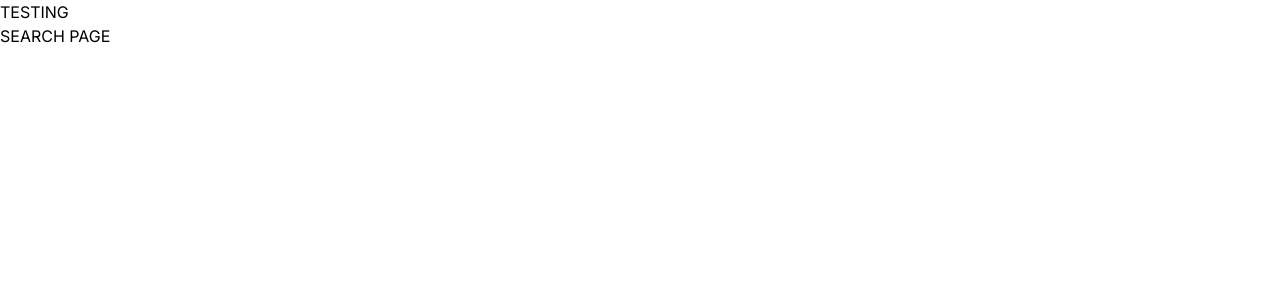
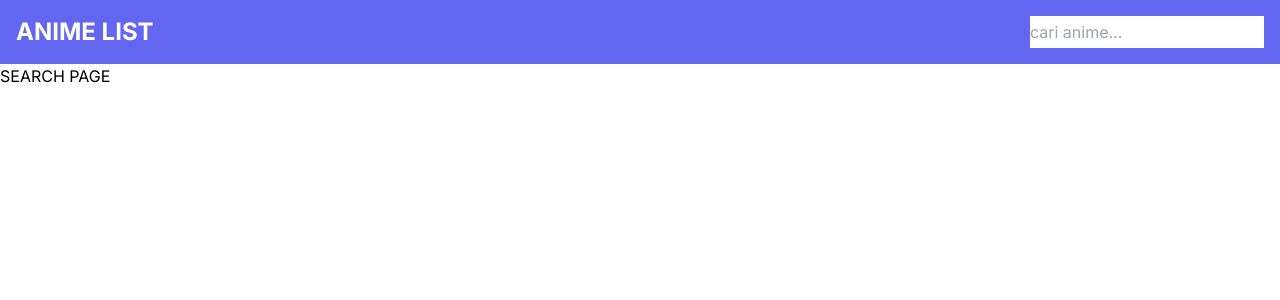
Before and after one commit to femas-arianda-rizki/Anime_List, a Next.js app: page /search in a window 1280 px wide. Shown: the top 300 px of the page. Built offline with nearby package versions, Linux system fonts and the light colour scheme.

Commit message:
commit all changes

```diff
--- a/src/app/components/AnimeList/index.js
+++ b/src/app/components/AnimeList/index.js
@@ -1,11 +1,12 @@
 import Image from "next/image";
+import Link from "next/link";
 
-const AnimeList = ({ title, images }) => {
+const AnimeList = ({ title, images, id }) => {
   return (
-    <div className="">
+    <Link href={`/${id}`} className="cursor-pointer">
       <Image src={images} alt="..." width={350} height={350} />
       <h3 className="font-bold md:text-xl text-md p-4">{title}</h3>
-    </div>
+    </Link>
   );
 };
 
--- /dev/null
+++ b/src/app/components/Utilities/Navbar/index.js
@@ -0,0 +1,16 @@
+import Link from "next/link";
+
+const Navbar = () => {
+  return (
+    <header className="bg-indigo-500">
+      <div className="flex flex-col md:flex-row justify-between p-4 gap-2">
+        <Link href="/" className="font-bold text-white text-2xl">
+          ANIME LIST
+        </Link>
+        <input placeholder="cari anime..." className="" />
+      </div>
+    </header>
+  );
+};
+
+export default Navbar;
--- a/src/app/globals.css
+++ b/src/app/globals.css
@@ -12,6 +12,8 @@
 
 img {
   width: 100%;
+  min-height: 300px;
+  max-height: 350px;
   height: auto;
   transition: 0.3s ease all;
   -o-transition: 0.3s ease all;
--- a/src/app/layout.js
+++ b/src/app/layout.js
@@ -1,5 +1,6 @@
 import { Inter } from "next/font/google";
 import "./globals.css";
+import Navbar from "./components/Utilities/Navbar";
 
 const inter = Inter({ subsets: ["latin"] });
 
@@ -12,7 +13,7 @@ export default function RootLayout({ children }) {
   return (
     <html lang="en">
       <body className={inter.className}>
-        <div>TESTING</div>
+        <Navbar/>
         {children}
         </body>
     </html>
--- a/src/app/page.js
+++ b/src/app/page.js
@@ -6,23 +6,28 @@
 //   )
 // }
 import AnimeList from "@/app/components/AnimeList";
+import Link from "next/link";
 
 const Home = async () => {
   const response = await fetch(
-    `${process.env.NEXT_PUBLIC_API_BASE_URL}/top/anime`
+    `${process.env.NEXT_PUBLIC_API_BASE_URL}/top/anime?limit=8`
   );
   const anime = await response.json();
 
   return (
     <div>
-      <h1>Paling Populer</h1>
-      <div className="grid md:grid-cols-5 sm:grid-cols-3 grid-cols-2 gap-4">
+      <div className="flex justify-between items-center p-4 font-bold">
+        <h1 className="text-2xl">Paling Populer</h1>
+        <Link href="/populer" className="md:text-xl text-md underline hover:text-indigo-500 transition-all">Lihat Semua</Link>
+      </div>
+      <div className="grid md:grid-cols-4 sm:grid-cols-3 grid-cols-2 gap-4 px-4">
         {anime.data.map((data) => {
           return (
             <div key={data.mal_id} className="shadow-xl">
               <AnimeList
                 title={data.title}
                 images={data.images.webp.image_url}
+                id={data.mal_id}
               />
             </div>
           );
```
